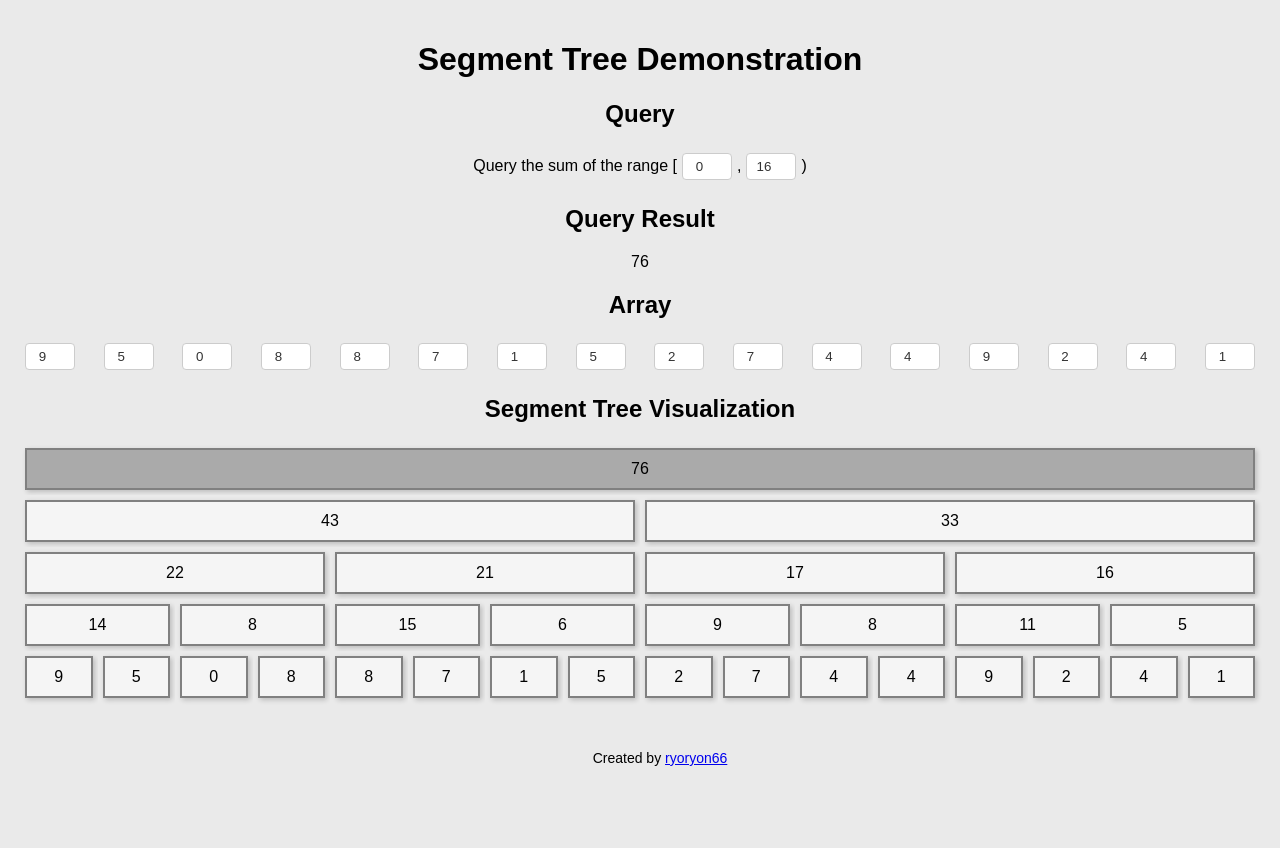
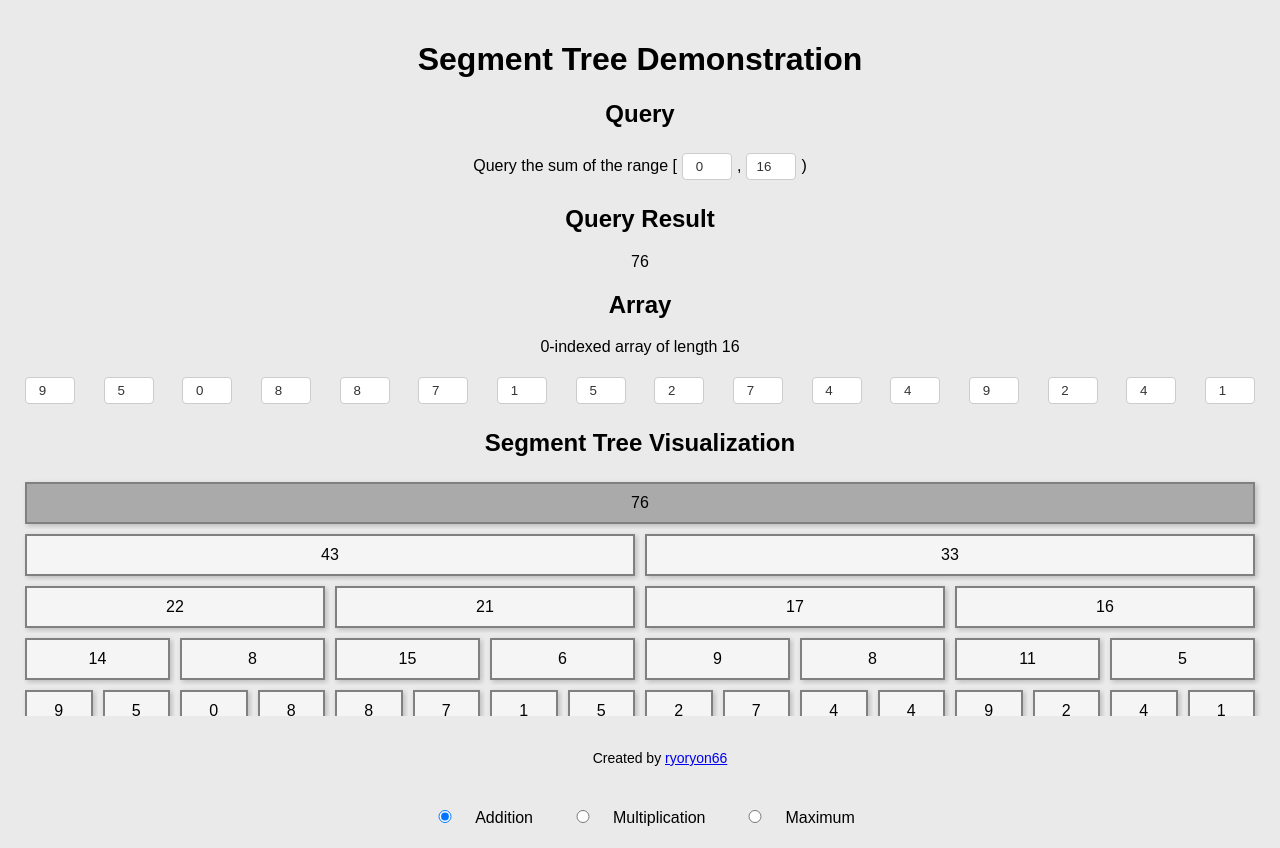
Before and after one commit to ryoryon66/react_segtree, a React (Create React App) app: page / in a window 1280 px wide. Before the commit the page ends 814 px from the top, so only its background shows below. Built offline with nearby package versions, Linux system fonts and the light colour scheme.

Commit message:
change title

```diff
--- a/package.json
+++ b/package.json
@@ -2,6 +2,7 @@
   "name": "algo-react",
   "version": "0.1.0",
   "private": true,
+  "homepage": ".",
   "dependencies": {
     "@testing-library/jest-dom": "^5.17.0",
     "@testing-library/react": "^13.4.0",
@@ -12,6 +13,8 @@
     "web-vitals": "^2.1.4"
   },
   "scripts": {
+    "predeploy": "npm run build",
+    "deploy": "gh-pages -d build",
     "start": "react-scripts start",
     "build": "react-scripts build",
     "test": "react-scripts test",
@@ -34,5 +37,8 @@
       "last 1 firefox version",
       "last 1 safari version"
     ]
+  },
+  "devDependencies": {
+    "gh-pages": "^6.1.1"
   }
 }
--- a/public/index.html
+++ b/public/index.html
@@ -24,7 +24,7 @@
       work correctly both with client-side routing and a non-root public URL.
       Learn how to configure a non-root public URL by running `npm run build`.
     -->
-    <title>React App</title>
+    <title>Segment Tree Demonstration</title>
   </head>
   <body>
     <noscript>You need to enable JavaScript to run this app.</noscript>
--- a/src/App.js
+++ b/src/App.js
@@ -112,6 +112,7 @@ function App() {
 
       <div className='array'>
         <h2>Array</h2>
+        <p> 0-indexed array of length {N} </p>
         <div className="array-items">
           {
             content.map((value,index)=>{
```
